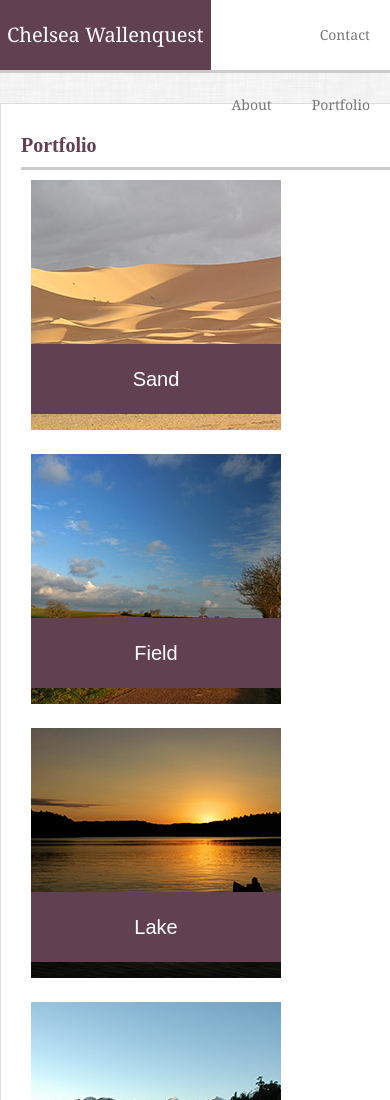
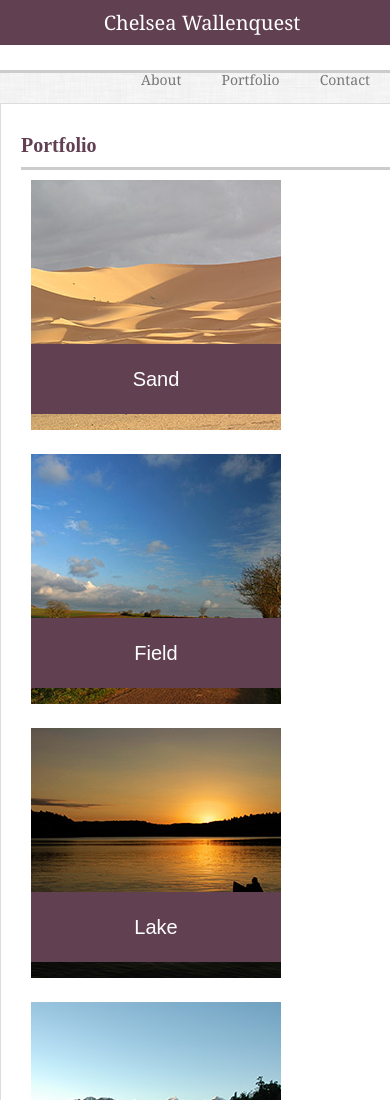
Before and after one commit to ChelseaLaura419/Responsive-Portfolio, a plain HTML site: page portfolio.html in a window 390 px wide. Shown: the top 1100 px of the page. Drawn offline with Linux system fonts and the light colour scheme.

Commit message:
name @640px update

```diff
--- a/assets/css/style.css
+++ b/assets/css/style.css
@@ -185,6 +185,7 @@ input[type=submit]:hover {
 
     .gallery {
         width: 668px;
+        height: 880px;
      }
 
   }
@@ -208,5 +209,10 @@ input[type=submit]:hover {
         height: 1700px;
      }
 
-
+     .name {
+         width: 100%;
+         line-height: 45px;
+         float: none;
+         text-align: center;
+     }
 }
```
